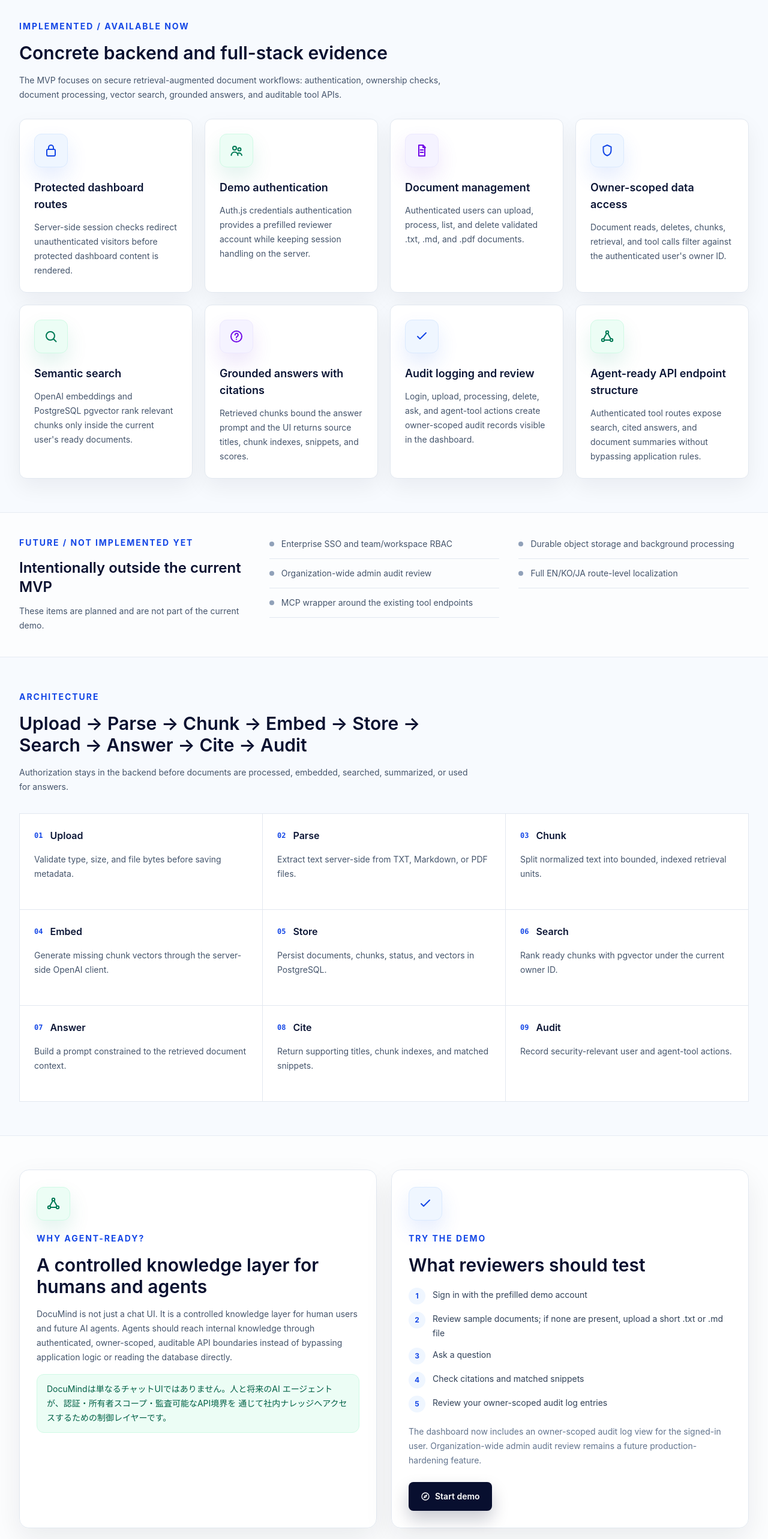
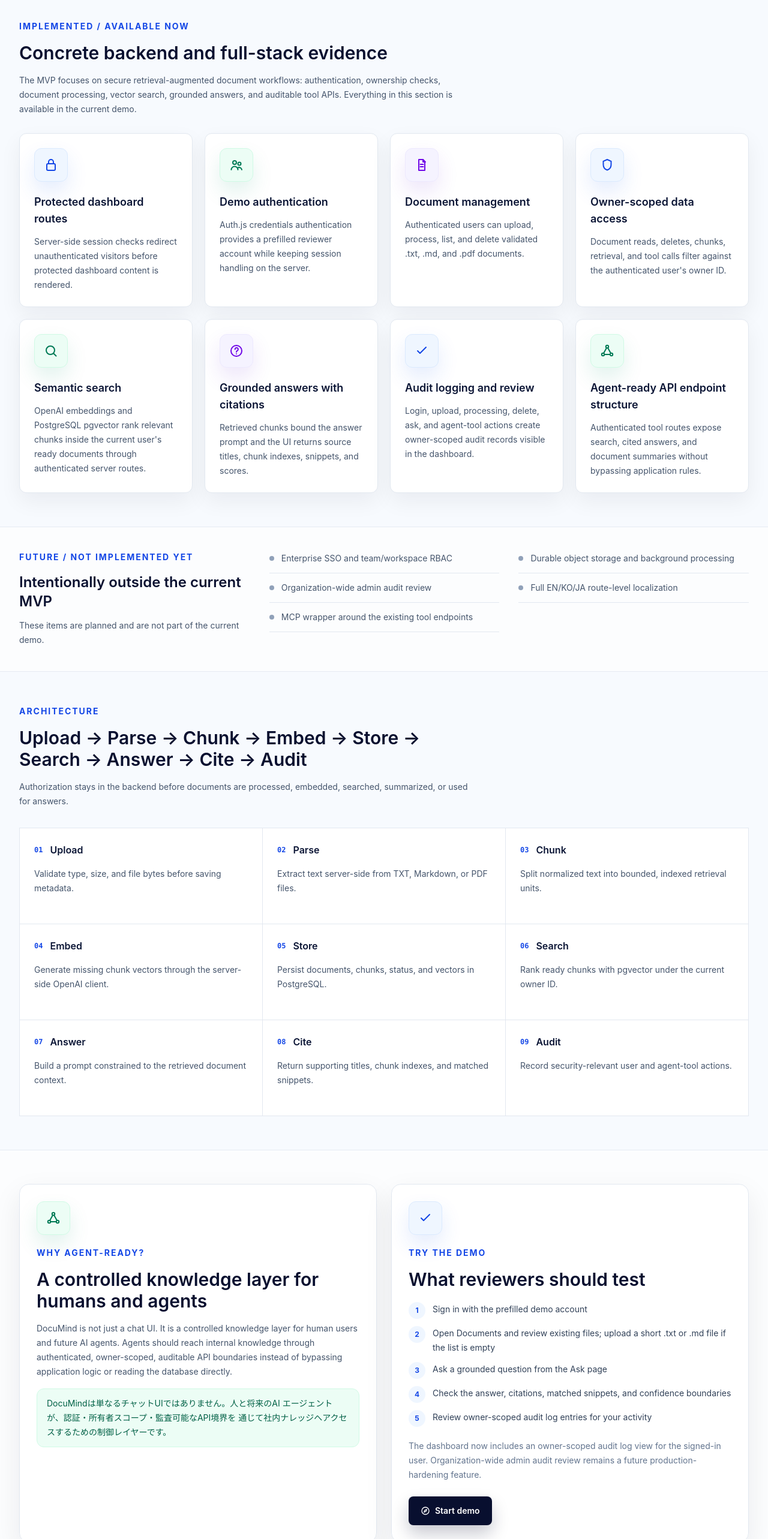
Before and after one commit to jiwonjae-svg/DocuMind, a Next.js app: page / in a window 1280 px wide. Shown: the part 840-3406 px from the top of the page at 60% size. Built offline with nearby package versions, Linux system fonts and the light colour scheme.

Commit message:
Polish landing page copy and demo instructions

```diff
--- a/app/page.tsx
+++ b/app/page.tsx
@@ -49,7 +49,7 @@
   },
   {
     title: "Semantic search",
-    body: "OpenAI embeddings and PostgreSQL pgvector rank relevant chunks only inside the current user's ready documents.",
+    body: "OpenAI embeddings and PostgreSQL pgvector rank relevant chunks inside the current user's ready documents through authenticated server routes.",
     icon: "search",
     accent: "emerald",
   },
@@ -122,11 +122,13 @@
 
 const demoSteps = [
   "Sign in with the prefilled demo account",
-  "Review sample documents; if none are present, upload a short .txt or .md file",
-  "Ask a question",
-  "Check citations and matched snippets",
-  "Review your owner-scoped audit log entries",
+  "Open Documents and review existing files; upload a short .txt or .md file if the list is empty",
+  "Ask a grounded question from the Ask page",
+  "Check the answer, citations, matched snippets, and confidence boundaries",
+  "Review owner-scoped audit log entries for your activity",
 ] as const;
+
+const implementationUrl = "https://github.com/jiwonjae-svg/DocuMind#readme";
 
 export default function Home() {
   return (
@@ -184,9 +186,10 @@
                 Open dashboard
               </Link>
               <a
-                href="https://github.com/jiwonjae-svg/DocuMind#readme"
+                href={implementationUrl}
                 target="_blank"
                 rel="noreferrer"
+                aria-label="View the DocuMind implementation README on GitHub"
                 className={`${ui.secondaryButton} w-full sm:w-auto`}
               >
                 <Icon name="view" className="h-5 w-5 text-blue-700" />
@@ -259,7 +262,8 @@
           <p className="mt-4 text-sm leading-6 text-slate-600">
             The MVP focuses on secure retrieval-augmented document workflows:
             authentication, ownership checks, document processing, vector
-            search, grounded answers, and auditable tool APIs.
+            search, grounded answers, and auditable tool APIs. Everything in
+            this section is available in the current demo.
           </p>
         </div>
         <div className="grid gap-5 md:grid-cols-2 xl:grid-cols-4">
@@ -372,7 +376,7 @@
             <h2 className="mt-4 text-3xl font-semibold tracking-normal text-[#080f2f]">
               What reviewers should test
             </h2>
-            <ol className="mt-5 grid list-none gap-3">
+            <ul aria-label="Try the demo steps" className="mt-5 grid gap-3">
               {demoSteps.map((step, index) => (
                 <li key={step} className="flex gap-3 text-sm leading-6 text-slate-700">
                   <span className="grid h-7 w-7 shrink-0 place-items-center rounded-full bg-blue-50 text-xs font-bold text-blue-700">
@@ -381,7 +385,7 @@
                   <span>{step}</span>
                 </li>
               ))}
-            </ol>
+            </ul>
             <p className="mt-5 text-sm leading-6 text-slate-500">
               The dashboard now includes an owner-scoped audit log view for
               the signed-in user. Organization-wide admin audit review remains
```
Also changed, not shown: 1 other file (tests, documents, lock files or other folders).
